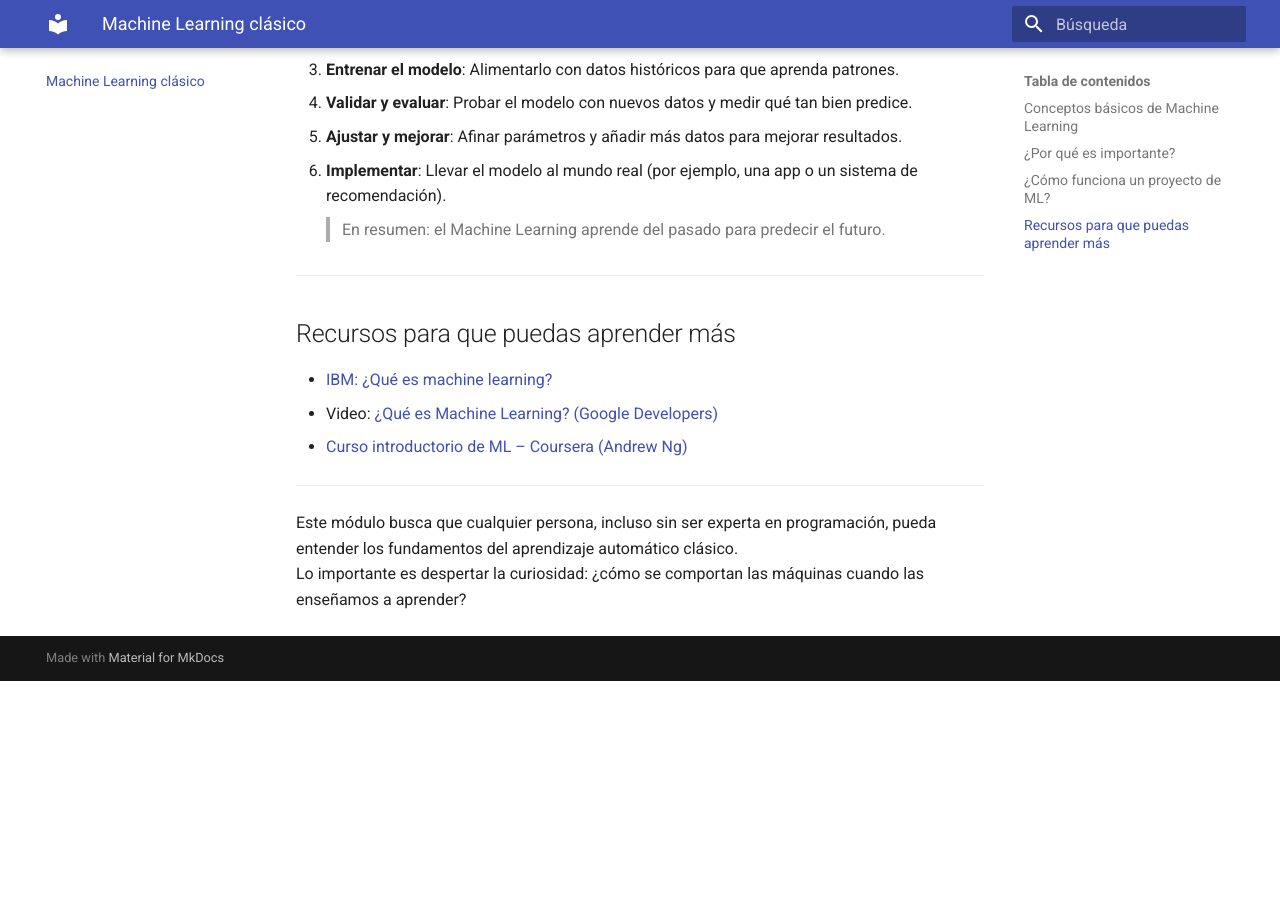
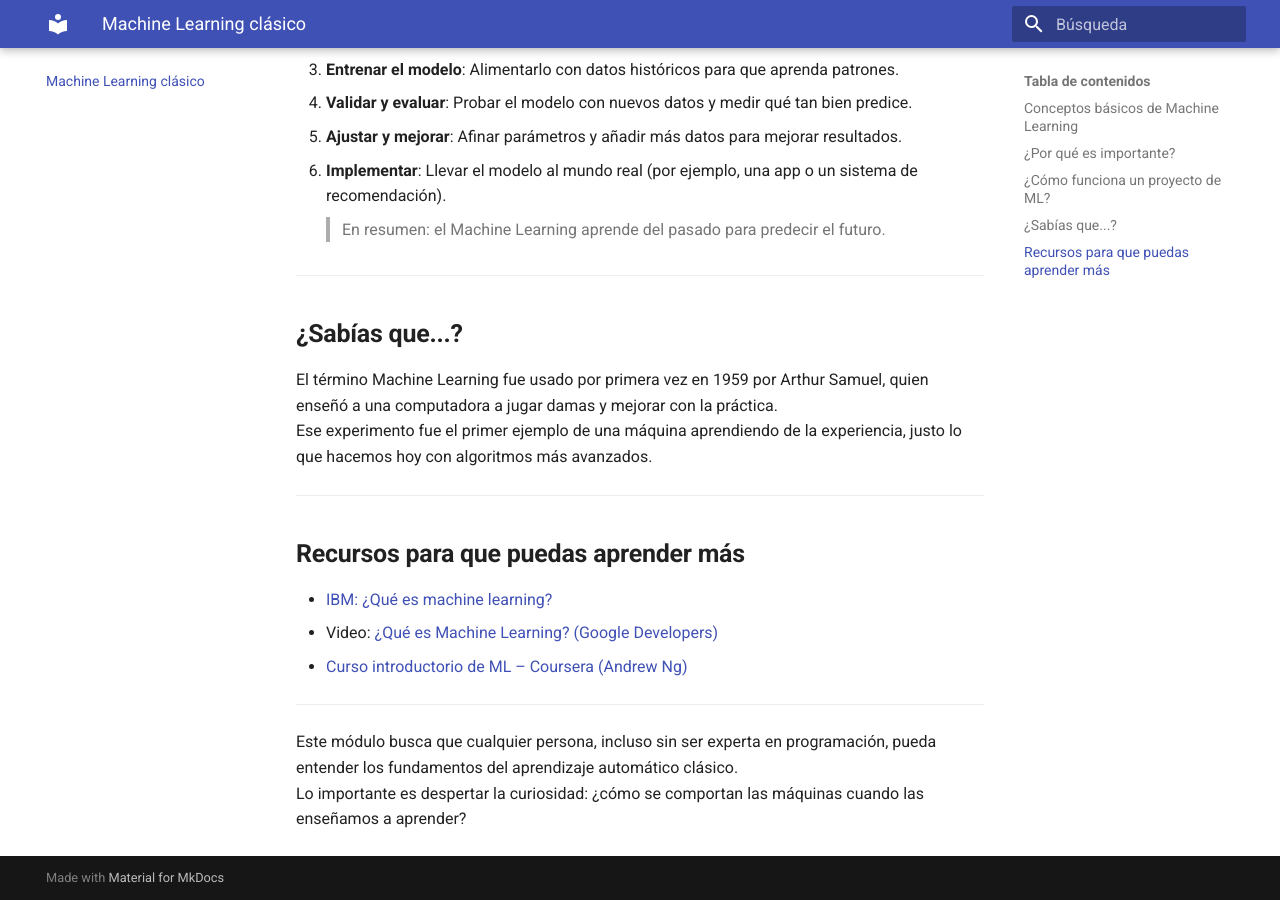
Before and after one commit to jameusk1028/Explorando-el-QML-desde-0, an MkDocs documentation site: the page built from docs/machine_learning.md, in a window 1280 px wide and 900 px high, scrolled down 1856 px. Built offline with MkDocs 1.6.1 and Material for MkDocs 9.7.7, drawn with Linux system fonts in a browser that asks for light colours; before the commit the page ends 2537 px from its top, so only the background shows below that.

Commit message:
Add history and learning resources for Machine Learning
Added a fun fact about the history of Machine Learning and resources for further learning.

```diff
--- a/docs/machine_learning.md
+++ b/docs/machine_learning.md
@@ -64,8 +64,14 @@ Un flujo típico se ve así:
 6. **Implementar**: Llevar el modelo al mundo real (por ejemplo, una app o un sistema de recomendación).
 >En resumen: el Machine Learning aprende del pasado para predecir el futuro.
 ---
+## **¿Sabías que...?**
 
-## Recursos para que puedas aprender más
+El término Machine Learning fue usado por primera vez en 1959 por Arthur Samuel, quien enseñó a una computadora a jugar damas y mejorar con la práctica.
+Ese experimento fue el primer ejemplo de una máquina aprendiendo de la experiencia, justo lo que hacemos hoy con algoritmos más avanzados.
+
+---
+
+## **Recursos para que puedas aprender más**
 - [IBM: ¿Qué es machine learning?](https://www.ibm.com/mx-es/think/topics/machine-learning)
 - Video: [¿Qué es Machine Learning? (Google Developers)](https://www.youtube.com/watch?v=ukzFI9rgwfU)
 - [Curso introductorio de ML – Coursera (Andrew Ng)](https://www.coursera.org/learn/machine-learning)
```
